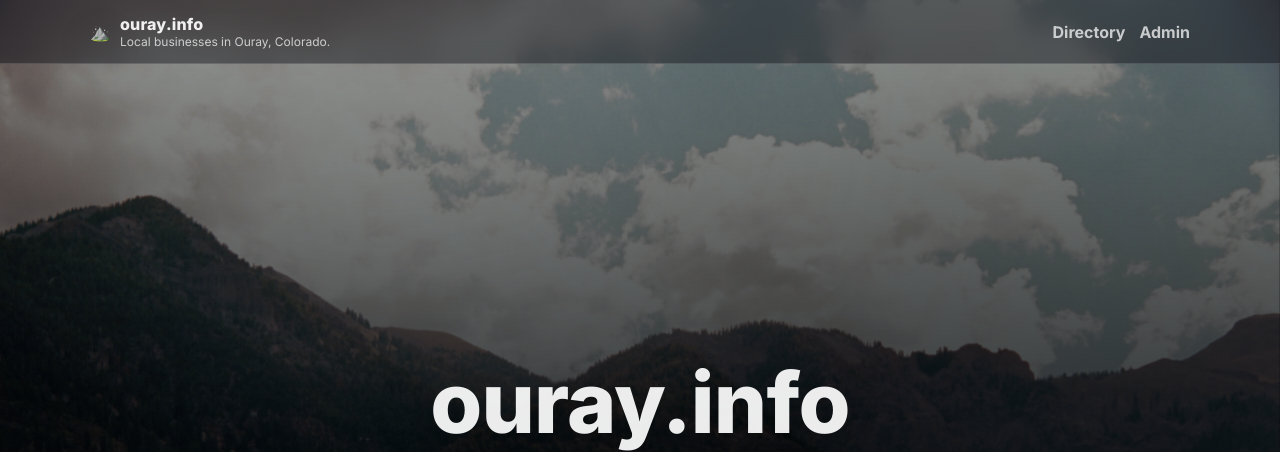
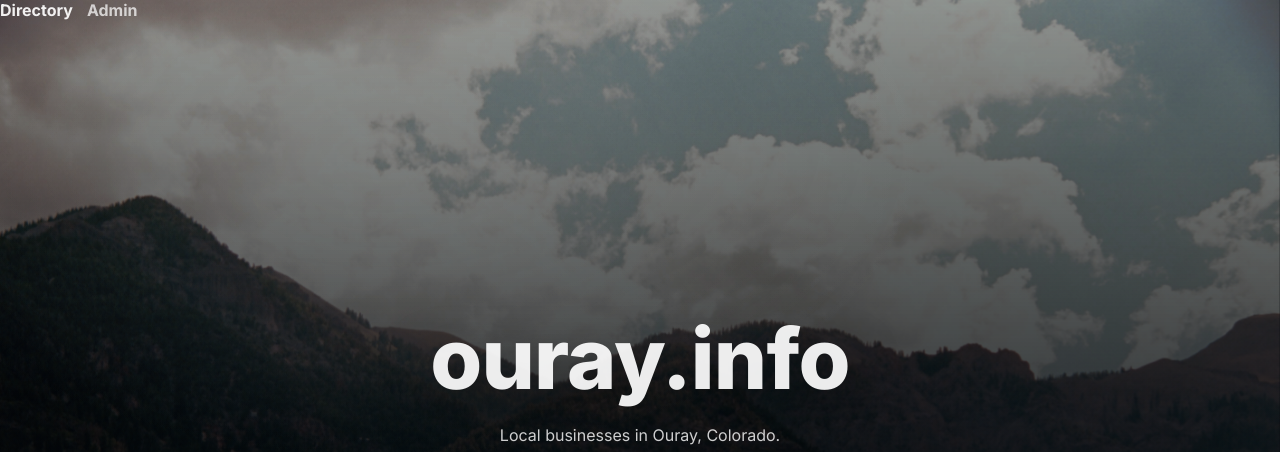
Before and after one commit to cavanpasek/ouray-info, a Django app: page / in a window 1280 px wide. Shown: the top 452 px of the page. Run offline with Django 5.2, Linux system fonts and the light colour scheme; data that the repository does not hold is empty.

Commit message:
Removing Mountain Emoji and Removing Entire Header

```diff
--- a/directory/templates/base.html
+++ b/directory/templates/base.html
@@ -16,15 +16,6 @@
 </head>
 
 <body class="{% block body_class %}{% endblock %}" style="{% block body_style %}{% endblock %}">
-  <header class="site-header">
-    <div class="container header-inner">
-      <a class="brand" href="{% url 'home' %}">
-        <span class="brand-mark">⛰️</span>
-        <span class="brand-text">
-          <span class="brand-name">ouray.info</span>
-          <span class="brand-tagline">Local businesses in Ouray, Colorado.</span>
-        </span>
-      </a>
 
       <nav class="nav">
         <a class="nav-link" href="{% url 'home' %}">Directory</a>
```
